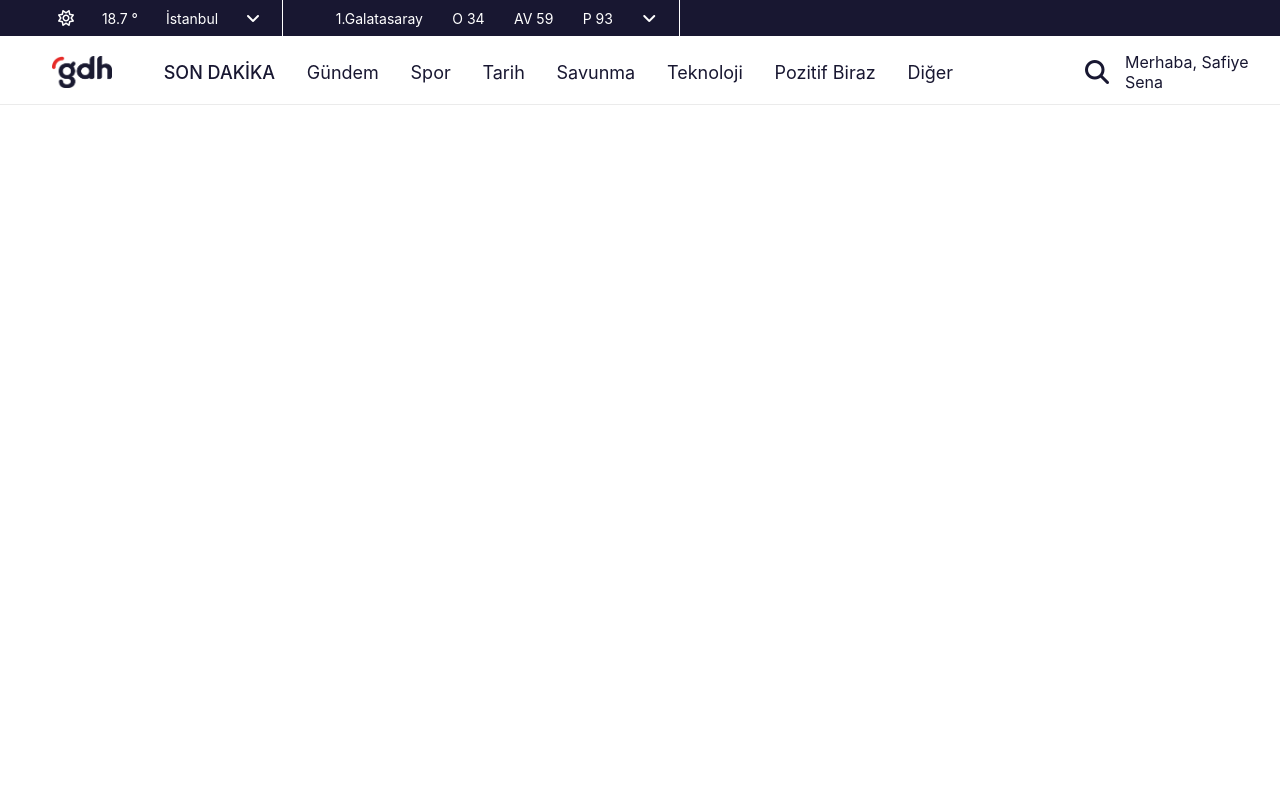
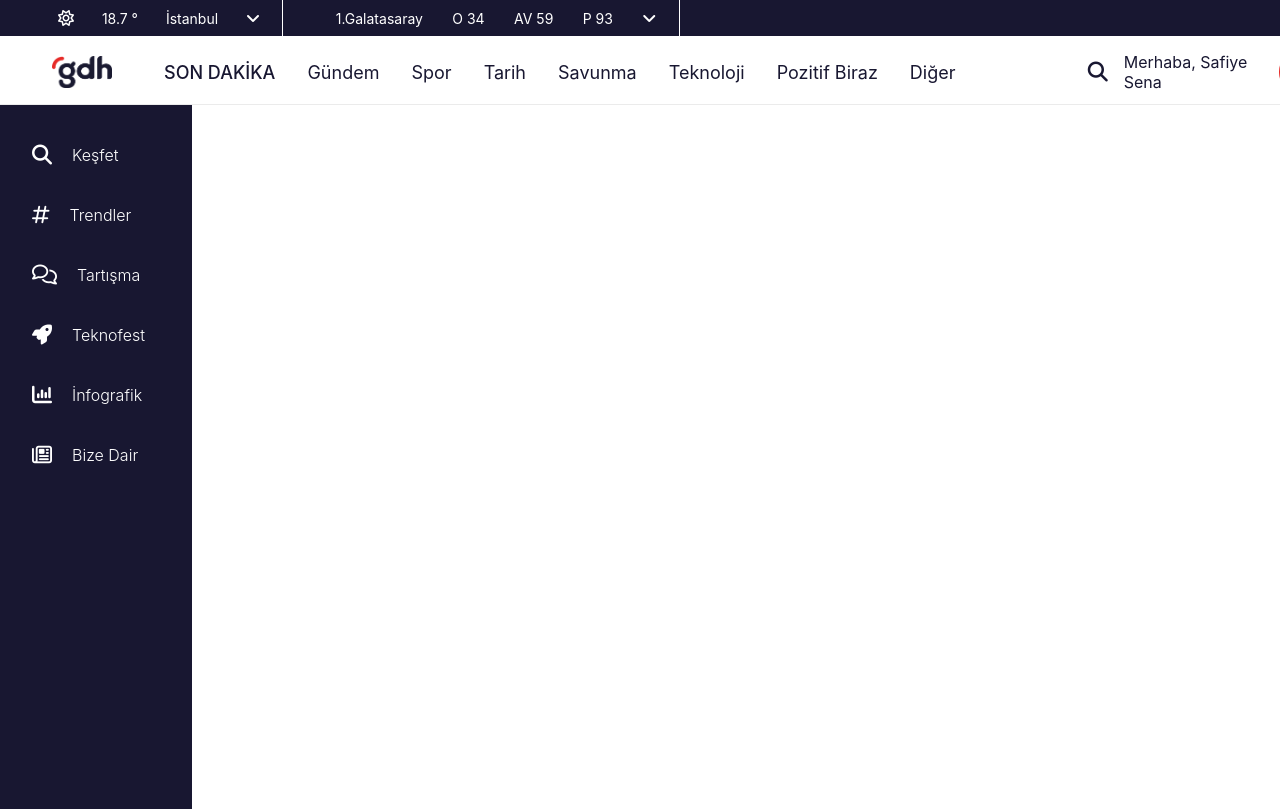
Before and after one commit to ssena-201903/gdh-Redesign, a React (Create React App) app: page / in a window 1280 px wide. Shown: the top 809 px of the page. Built offline with nearby package versions, Linux system fonts and the light colour scheme.

Commit message:
NavbarOpen menuItems completed

```diff
--- a/src/App.js
+++ b/src/App.js
@@ -1,12 +1,13 @@
 import './App.scss';
-import Header from './components/layout/Header/Header'
-import TopHeader from './components/layout/Header/TopHeader';
+// import Header from './components/layout/Header/Header'
+// import TopHeader from './components/layout/Header/TopHeader';
+// import NavbarOpen from './components/layout/Navbar/NavbarOpen';
+import HomePage from './pages/HomePage/HomePage';
 
 function App() {
   return (
     <div>
-      <TopHeader />
-      <Header />
+      <HomePage />
     </div>
   );
 }
--- a/src/components/icons/AboutUsIcon.js
+++ b/src/components/icons/AboutUsIcon.js
@@ -0,0 +1,19 @@
+import React from 'react'
+import Proptypes from 'prop-types';
+
+const AboutUsIcon = ({size, color}) => {
+  return (
+    <i
+        className="fa-regular fa-newspaper"
+        style={{fontSize: size, color: color}}
+        aria-hidden="true"
+    />
+  )
+}
+
+AboutUsIcon.propTypes = {
+    size: Proptypes.string,
+    color: Proptypes.string,
+};
+
+export default AboutUsIcon;
--- a/src/components/icons/CommentIcon.js
+++ b/src/components/icons/CommentIcon.js
@@ -0,0 +1,19 @@
+import React from 'react'
+import Proptypes from 'prop-types';
+
+const CommentIcon = ({size, color}) => {
+  return (
+    <i
+        className="fa-regular fa-comments"
+        style={{fontSize: size, color: color}}
+        aria-hidden="true"
+    />
+  )
+}
+
+CommentIcon.propTypes = {
+    size: Proptypes.string,
+    color: Proptypes.string,
+};
+
+export default CommentIcon;
--- a/src/components/icons/GraphIcon.js
+++ b/src/components/icons/GraphIcon.js
@@ -0,0 +1,19 @@
+import React from "react";
+import PropTypes from "prop-types";
+
+const GraphIcon = ({size, color}) => {
+  return (
+    <i
+      className="fa-solid fa-chart-column"
+      style={{ fontSize: size, color: color }}
+      aria-hidden="true"
+    />
+  );
+};
+
+GraphIcon.propTypes = {
+    size: PropTypes.string,
+    color: PropTypes.string,
+}
+
+export default GraphIcon;
--- a/src/components/icons/HashtagIcon.js
+++ b/src/components/icons/HashtagIcon.js
@@ -0,0 +1,19 @@
+import React from "react";
+import PropTypes from "prop-types";
+
+const HashtagIcon = ({size, color}) => {
+  return (
+    <i
+      className="fa-regular fa-hashtag"
+      style={{ fontSize: size, color: color }}
+      aria-hidden="true"
+    />
+  );
+};
+
+HashtagIcon.propTypes = {
+    size: PropTypes.string,
+    color: PropTypes.string,
+}
+
+export default HashtagIcon;
--- a/src/components/icons/RocketIcon.js
+++ b/src/components/icons/RocketIcon.js
@@ -0,0 +1,19 @@
+import React from "react";
+import PropTypes from "prop-types";
+
+const RocketIcon = ({size, color}) => {
+  return (
+    <i
+      className="fa-solid fa-rocket"
+      style={{ fontSize: size, color: color }}
+      aria-hidden="true"
+    />
+  );
+};
+
+RocketIcon.propTypes = {
+    size: PropTypes.string,
+    color: PropTypes.string,
+}
+
+export default RocketIcon;
--- a/src/components/icons/SearchIcon.js
+++ b/src/components/icons/SearchIcon.js
@@ -1,9 +1,20 @@
 import React from 'react'
+import Proptypes from 'prop-types';
 
-export default function SearchIcon() {
+const SearchIcon = ({size, color}) => {
+    // const iconClass = variant === 'filled' ? "fa-solid fa-magnifying-glass" :
   return (
-    <div>
-
-    </div>
+    <i
+        className='fa-solid fa-magnifying-glass'
+        style={{fontSize: size, color: color}}
+        aria-hidden="true"
+    />
   )
 }
+
+SearchIcon.propTypes = {
+    size: Proptypes.string,
+    color: Proptypes.string,
+};
+
+export default SearchIcon;
--- a/src/components/layout/Header/Header.js
+++ b/src/components/layout/Header/Header.js
@@ -1,6 +1,7 @@
 import React from "react";
 import "./Header.scss";
 import logoPath from "../../../assets/logo.png";
+import SearchIcon from "../../icons/SearchIcon";
 
 export default function Header() {
   return (
@@ -34,7 +35,7 @@ export default function Header() {
           </a>
         </div>
         <div className="profile">
-          <i class="fa-regular fa-magnifying-glass"></i>
+          <SearchIcon size="20px" color="#181731"/>
           <p>Merhaba, Safiye Sena</p>
           <div className="profile-pp">
             <p>S</p>
--- a/src/components/layout/Navbar/NavbarOpen.js
+++ b/src/components/layout/Navbar/NavbarOpen.js
@@ -1,10 +1,39 @@
-import React from 'react';
+import React from "react";
 import "./NavbarOpen.scss";
+import SearchIcon from "../../icons/SearchIcon";
+import HashtagIcon from "../../icons/HashtagIcon";
+import CommentIcon from "../../icons/CommentIcon";
+import RocketIcon from "../../icons/RocketIcon";
+import GraphIcon from "../../icons/GraphIcon";
+import AboutUsIcon from "../../icons/AboutUsIcon";
 
 export default function NavbarOpen() {
   return (
-    <div>
-
+    <div className="navbar">
+      <div className="menu-item">
+        <SearchIcon size="20px" color="white" />
+        <p>Keşfet</p>
+      </div>
+      <div className="menu-item">
+        <HashtagIcon size="20px" color="white" />
+        <p>Trendler</p>
+      </div>
+      <div className="menu-item">
+        <CommentIcon size="20px" color="white" />
+        <p>Tartışma</p>
+      </div>
+      <div className="menu-item">
+        <RocketIcon size="20px" color="white" />
+        <p>Teknofest</p>
+      </div>
+      <div className="menu-item">
+        <GraphIcon size="20px" color="white" />
+        <p>İnfografik</p>
+      </div>
+      <div className="menu-item">
+        <AboutUsIcon size="20px" color="white" />
+        <p>Bize Dair</p>
+      </div>
     </div>
-  )
+  );
 }
--- a/src/components/layout/Navbar/NavbarOpen.scss
+++ b/src/components/layout/Navbar/NavbarOpen.scss
@@ -1,3 +1,30 @@
 $primary-black: #181731;
 $primary-red: #E62A27;
 $font-family: "Montserrat", sans-serif;
+
+.navbar {
+    display: flex;
+    flex-direction: column;
+    justify-content: flex-start;
+    align-items: flex-start;
+    background-color: $primary-black;
+    width: 15%;
+    height: 84vh;
+    padding: 16px 0;
+
+    .menu-item {
+        display: flex;
+        flex-direction: row;
+        justify-content: flex-start;
+        align-items: center;
+        margin: 8px 32px 0 32px;
+        color: white;
+        cursor: pointer;
+
+        p {
+            margin-left: 20px;
+            font-size: 16px;
+            font-weight: 300;
+        }
+    }
+}
--- a/src/pages/HomePage/HomePage.js
+++ b/src/pages/HomePage/HomePage.js
@@ -0,0 +1,16 @@
+import React from "react";
+import Header from "../../components/layout/Header/TopHeader";
+import TopHeader from "../../components/layout/Header/Header";
+import NavbarOpen from "../../components/layout/Navbar/NavbarOpen";
+
+const HomePage = () => {
+  return (
+    <div>
+      <Header />
+      <TopHeader />
+      <NavbarOpen />
+    </div>
+  );
+};
+
+export default HomePage;
```
